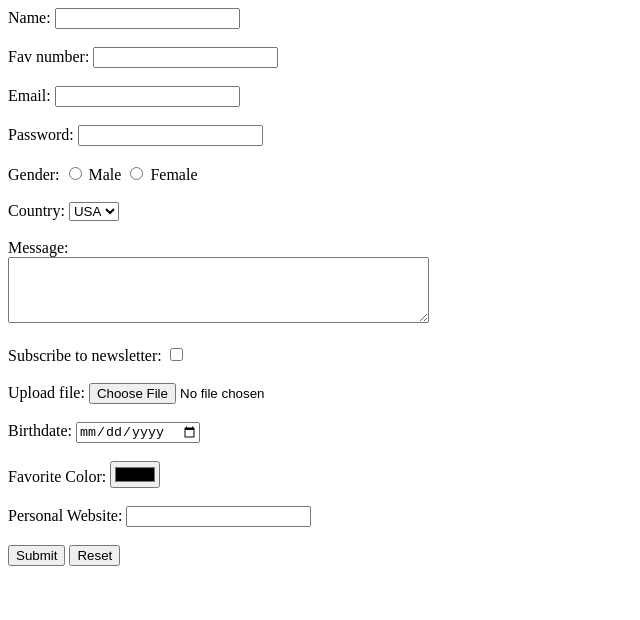
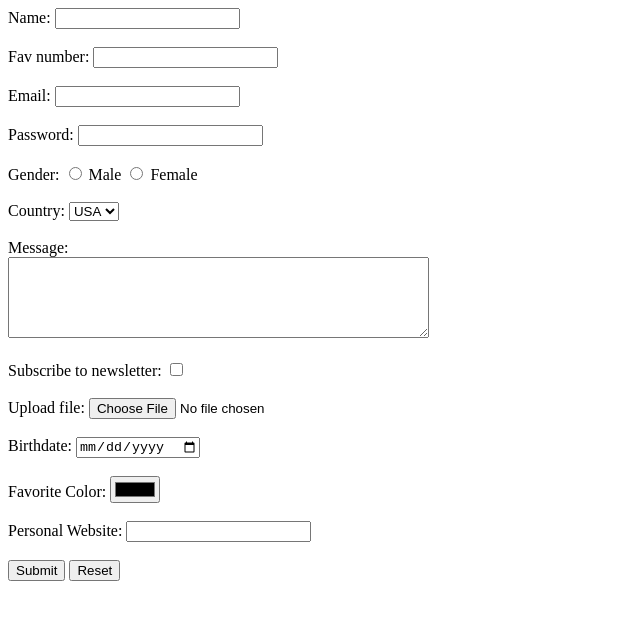
Before and after one commit to afigsh/CS405-Homeworks, a plain HTML site: page 01.html.css/task1/index.html in a window 1280 px wide. Shown: the whole page, without its empty margins (0-640 px from the left). Drawn offline with Linux system fonts and the light colour scheme.

Commit message:
updates index.html

```diff
--- a/01.html.css/task1/index.html
+++ b/01.html.css/task1/index.html
@@ -2,60 +2,55 @@
 <html lang="en">
 <head>
   <meta charset="UTF-8">
-    <meta name="viewport" content="width=device-width, initial-scale=1.0">
-    <title>Document</title>
-
-
-<form
-
-        label for="name">Name:</label>
-        <input type="text" id="name"><br><br>
+  <title>Sample Form</title>
+</head>
+<body>
+  <form>
+    <label for="name">Name:</label>
+    <input type="text" id="name" name="name"><br><br>
 
     <label for="favnumber">Fav number:</label>
-        <input type="text" id="favnumber"><br><br>
+    <input type="number" id="favnumber" name="favnumber"><br><br>
 
     <label for="email">Email:</label>
-        <input type="email" id="email"><br><br>
+    <input type="email" id="email" name="email"><br><br>
 
     <label for="password">Password:</label>
-        <input type="password" id="password"><br><br>
+    <input type="password" id="password" name="password"><br><br>
 
-        <label>Gender:</label>
-        <input type="radio" name="gender" value="male"> Male
-        <input type="radio" name="gender" value="female"> Female<br><br>
+    Gender:
+    <input type="radio" id="male" name="gender" value="male">
+    <label for="male">Male</label>
+    <input type="radio" id="female" name="gender" value="female">
+    <label for="female">Female</label><br><br>
 
     <label for="country">Country:</label>
-        <select id="country">
+    <select id="country" name="country">
       <option value="usa">USA</option>
+      <option value="uk">AZE</option>
+      <!-- Add more countries as needed -->
     </select><br><br>
 
     <label for="message">Message:</label><br>
-        <textarea id="message" rows="4" cols="50"></textarea><br><br>
+    <textarea id="message" name="message" rows="5" cols="50"></textarea><br><br>
 
-        <label for="newsletter">Subscribe to newsletter:</label>
-        <input type="checkbox" id="newsletter"><br><br>
+    <label for="subscribe">Subscribe to newsletter:</label>
+    <input type="checkbox" id="subscribe" name="subscribe"><br><br>
 
-        <label for="fileupload">Upload file:</label>
-        <input type="file" id="fileupload"><br><br>
+    <label for="file">Upload file:</label>
+    <input type="file" id="file" name="file"><br><br>
 
     <label for="birthdate">Birthdate:</label>
-        <input type="date" id="birthdate"><br><br>
+    <input type="date" id="birthdate" name="birthdate"><br><br>
 
     <label for="color">Favorite Color:</label>
-        <input type="color" id="color"><br><br>
+    <input type="color" id="color" name="color"><br><br>
 
     <label for="website">Personal Website:</label>
-        <input type="url" id="website"><br><br>
+    <input type="url" id="website" name="website"><br><br>
 
     <input type="submit" value="Submit">
-        <input type="reset" value="Reset" >
-
-
+    <input type="reset" value="Reset">
   </form>
-
-
-</head>
-<body>
-
 </body>
 </html>
```
Also changed, not shown: 01.html.css/task2/index.html (+1 -0 lines). Lines whose indentation alone changed are shown as unchanged.
